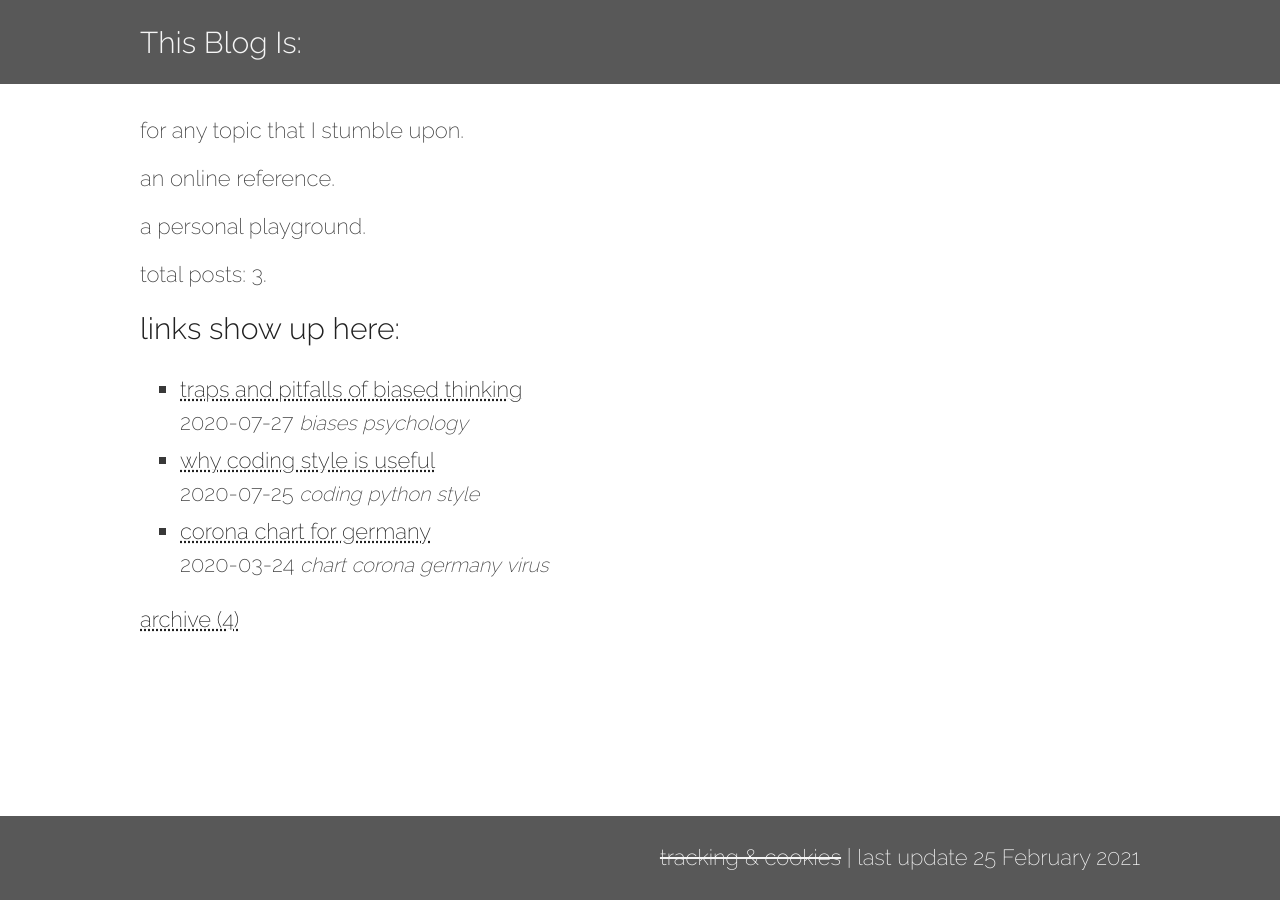
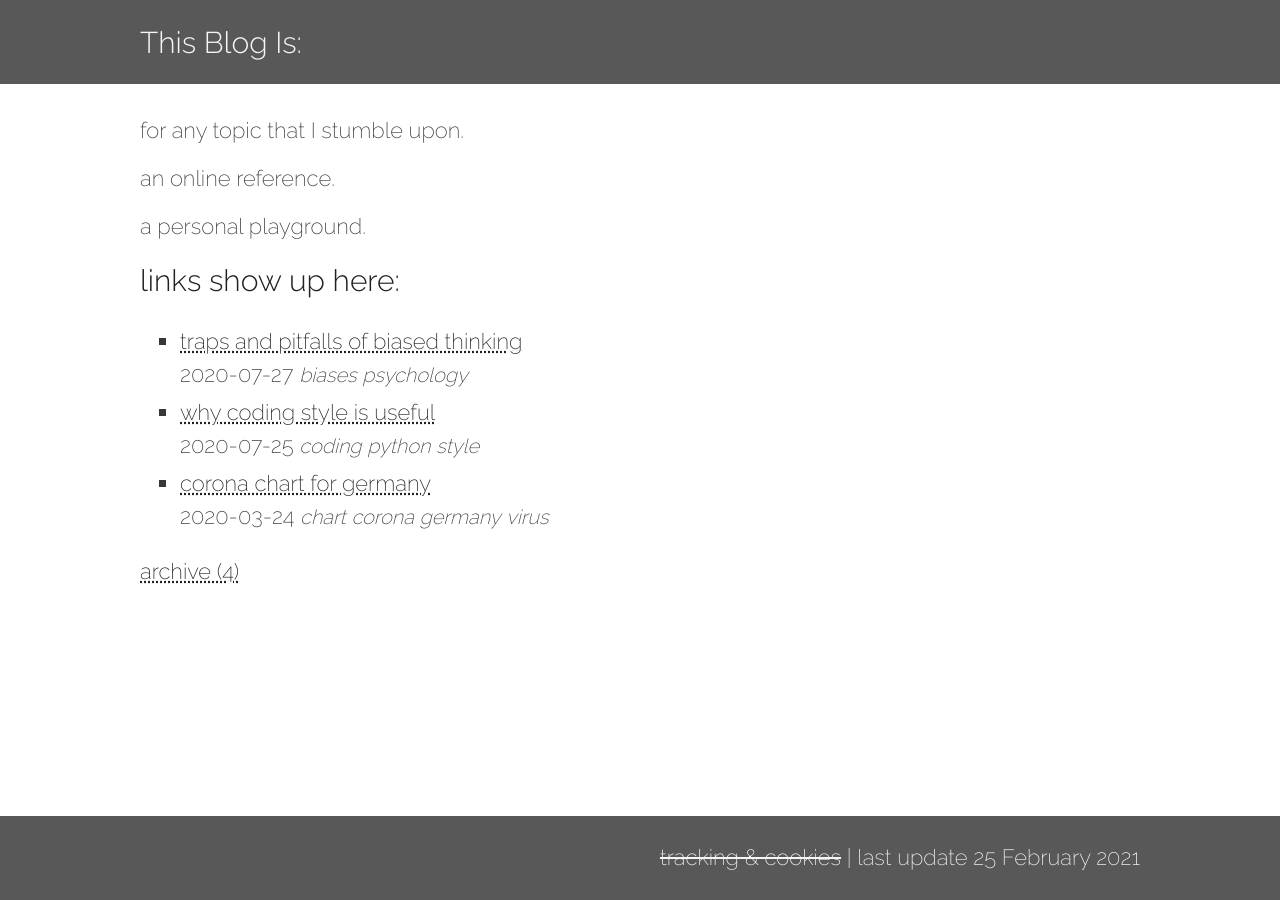
Before and after one commit to ZackDev/zackdev.github.io, a Jekyll site: the page built from pages/index.md, in a window 1280 px wide. Built offline with Jekyll 4.4.1, drawn with Linux system fonts in a browser that asks for light colours.

Commit message:
removed tacho from index page

```diff
--- a/pages/index.md
+++ b/pages/index.md
@@ -10,8 +10,6 @@ an online reference.
 
 a personal playground.
 
-<p id="tacho"></p>
-
 # links show up here:
 
 {% include listposts.html archived=false %}
@@ -22,9 +20,3 @@ a personal playground.
 {% if archived_posts.size > 0 %}
   [archive ({{ archived_posts.size }})](/archive.html)
 {% endif %}
-
-{% if non_archived_posts.size > 0 %}
-<script>
-  new Tacho(1, {{ non_archived_posts.size }}, 1, 1000, 0.9, 'tacho', 'total posts: ', '.').run();
-</script>
-{% endif %}
```
